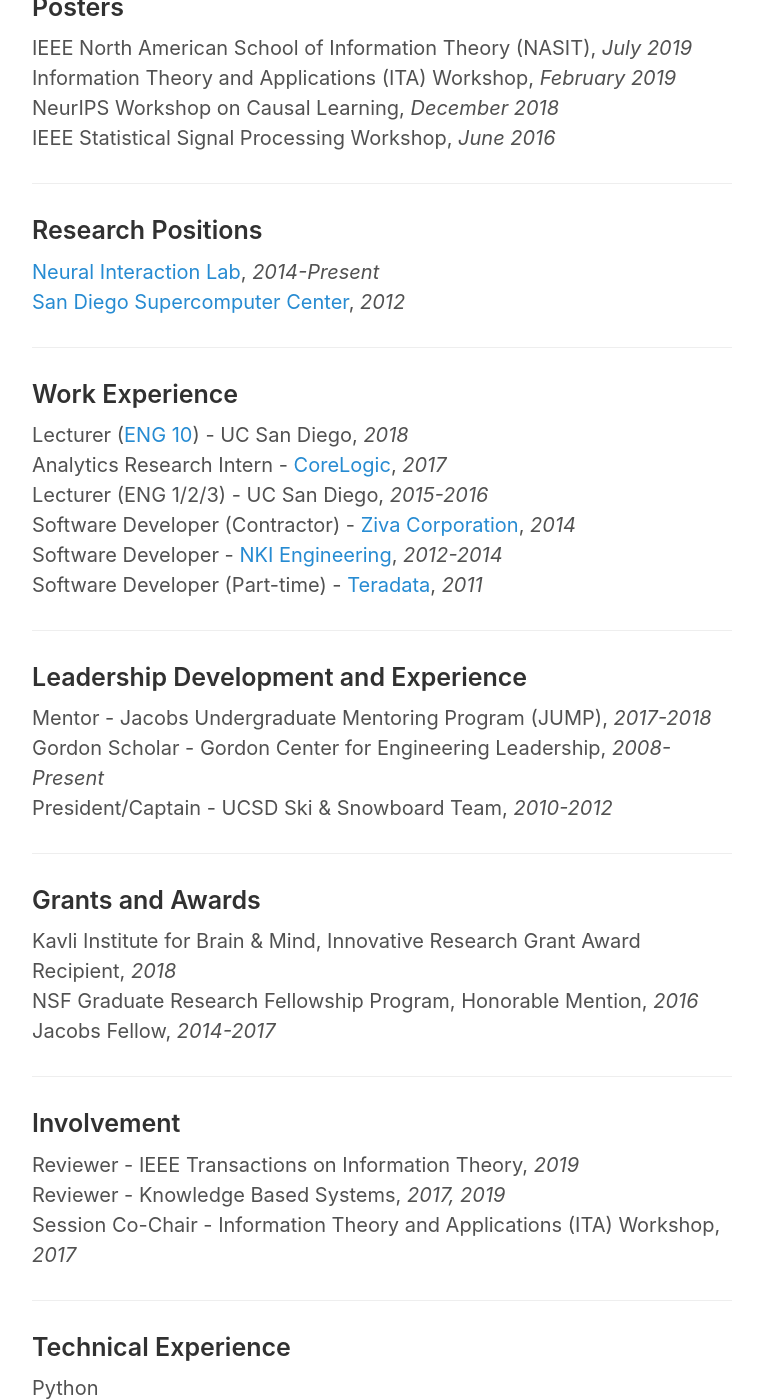
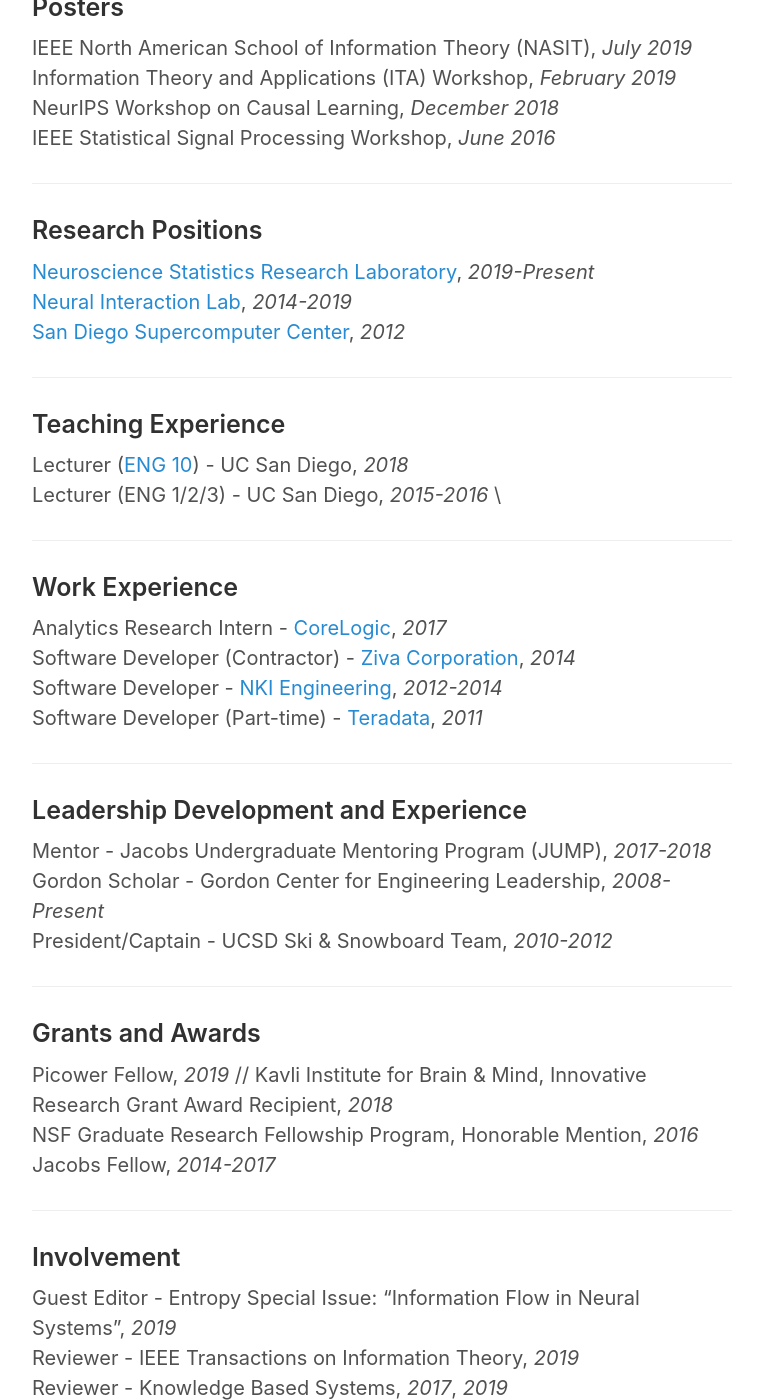
Before and after one commit to gabeschamberg/gabeschamberg.github.io, a Jekyll site: the page built from cv.md, in a window 1280 px wide and 1400 px high, scrolled down 1559 px. Shown: the whole window, without its empty margins (258-1021 px from the left). Built offline with Jekyll 4.4.1, drawn with Linux system fonts in a browser that asks for light colours; nearby versions of some CDN libraries; some of the changed text lies outside the part shown.

Commit message:
updating cv

```diff
--- a/cv.md
+++ b/cv.md
@@ -5,7 +5,7 @@
 
 ### Education
 
-Ph.D. ECE, UC San Diego, *2016-Present* \\
+Ph.D. ECE, UC San Diego, *2016-2019* \\
 M.S. ECE, UC San Diego, *2014-2016* \\
 B.S. CSE, UC San Diego, *2008-2012*
 
@@ -59,16 +59,22 @@
 
 ### Research Positions
 
-[Neural Interaction Lab](http://coleman.ucsd.edu/), *2014-Present* \\
+[Neuroscience Statistics Research Laboratory](http://www.neurostat.mit.edu/), *2019-Present* \\
+[Neural Interaction Lab](http://coleman.ucsd.edu/), *2014-2019* \\
 [San Diego Supercomputer Center](http://www.sdsc.edu/), *2012*
+
+-----
+
+### Teaching Experience
+
+Lecturer ([ENG 10](http://jacobsschool.ucsd.edu/idea/eng10/index.html)) - UC San Diego, *2018* \\
+Lecturer (ENG 1/2/3) - UC San Diego, *2015-2016* \\
 
 -----
 
 ### Work Experience
 
-Lecturer ([ENG 10](http://jacobsschool.ucsd.edu/idea/eng10/index.html)) - UC San Diego, *2018* \\
 Analytics Research Intern - [CoreLogic](http://www.corelogic.com/products/loansafe-fraud-manager.aspx), *2017* \\
-Lecturer (ENG 1/2/3) - UC San Diego, *2015-2016* \\
 Software Developer (Contractor) - [Ziva Corporation](http://www.ziva-corp.com/), *2014* \\
 Software Developer - [NKI Engineering](http://nkiconsulting.com/), *2012-2014* \\
 Software Developer (Part-time) - [Teradata](http://www.teradata.com/), *2011*
@@ -85,6 +91,7 @@
 
 ### Grants and Awards
 
+Picower Fellow, *2019* //
 Kavli Institute for Brain & Mind, Innovative Research Grant Award Recipient, *2018* \\
 NSF Graduate Research Fellowship Program, Honorable Mention, *2016* \\
 Jacobs Fellow, *2014-2017*
@@ -93,8 +100,9 @@
 
 ### Involvement
 
+Guest Editor - Entropy Special Issue: "Information Flow in Neural Systems", *2019* \\
 Reviewer - IEEE Transactions on Information Theory, *2019* \\
-Reviewer - Knowledge Based Systems, *2017, 2019* \\
+Reviewer - Knowledge Based Systems, *2017*, *2019* \\
 Session Co-Chair - Information Theory and Applications (ITA) Workshop, *2017*
 
 -----
```
